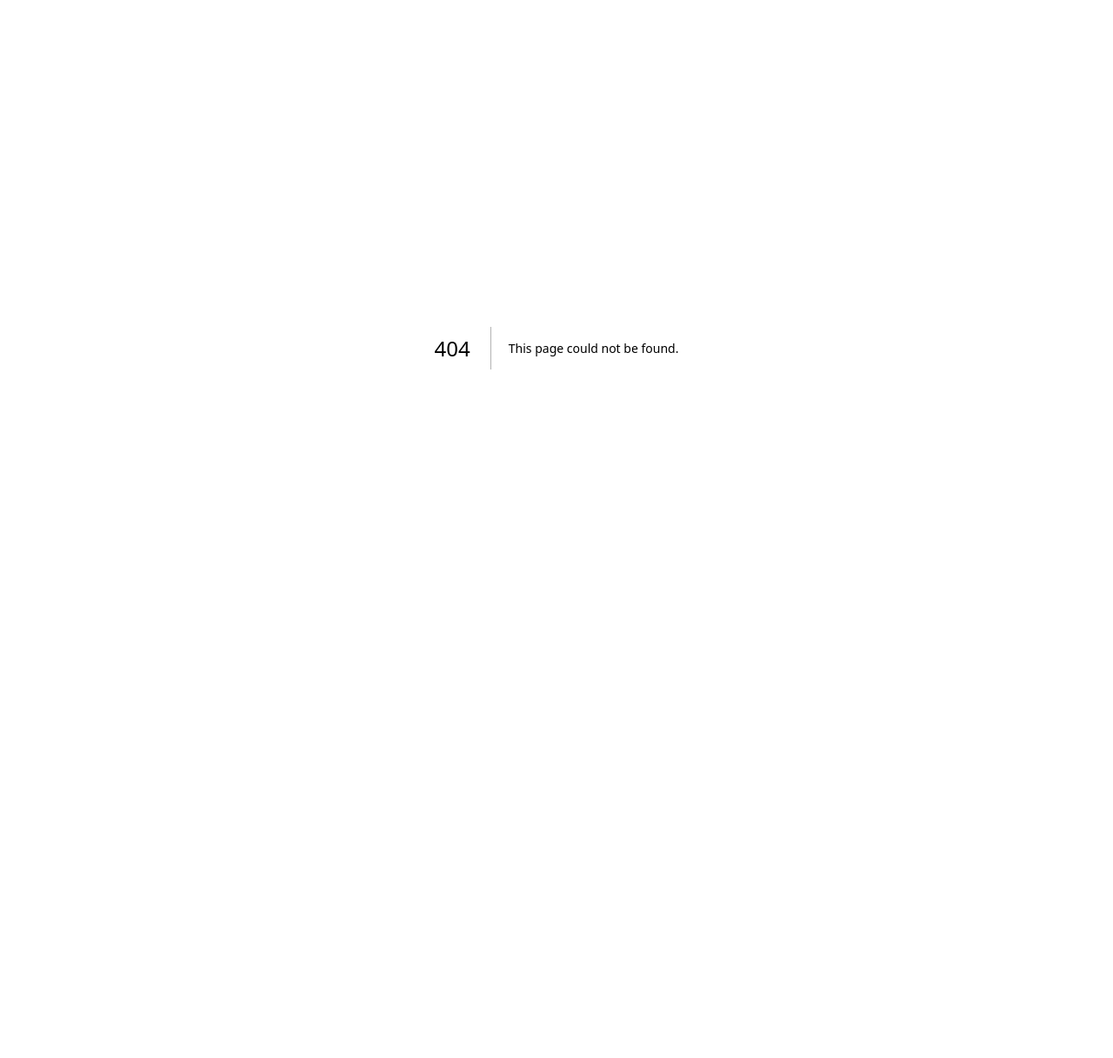
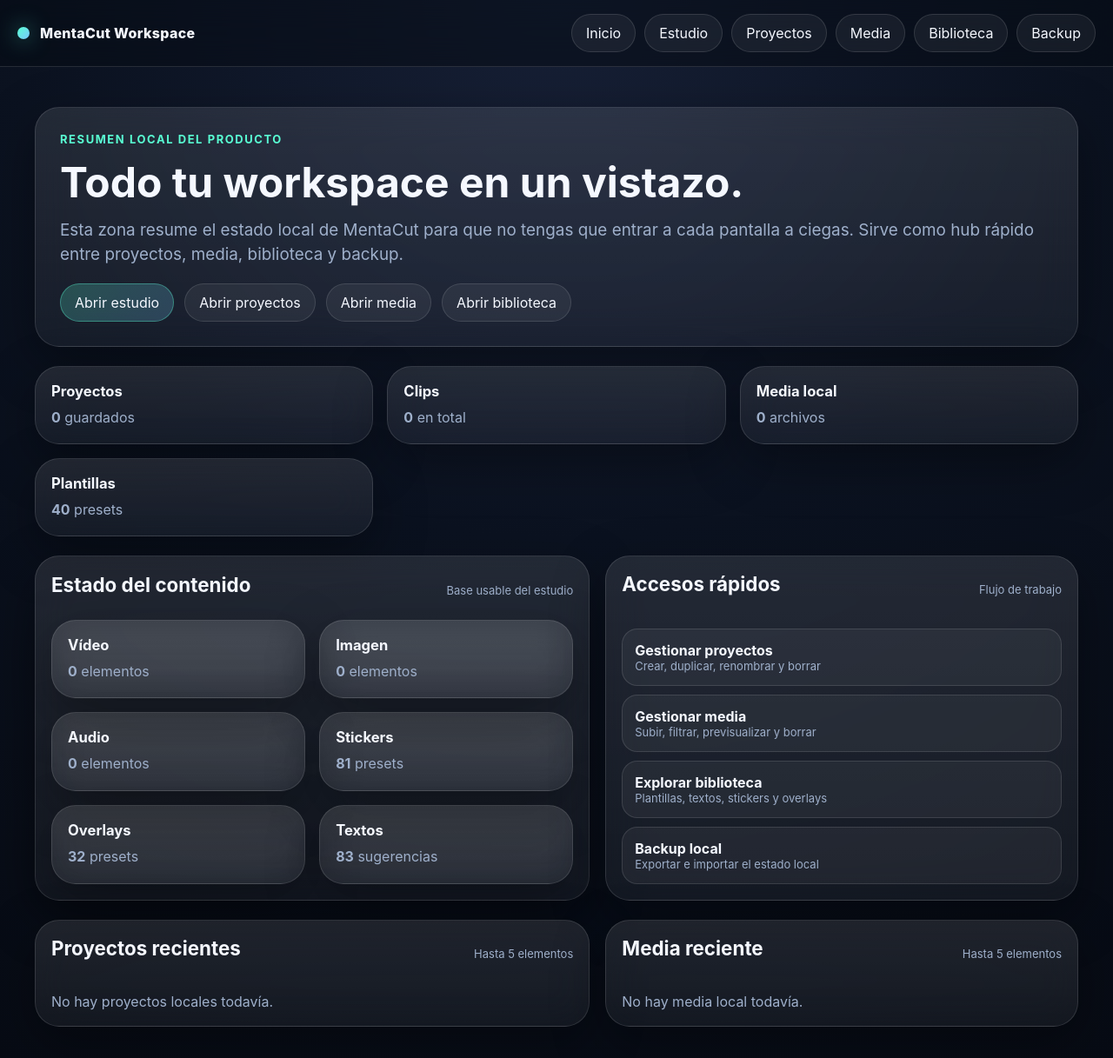
Before and after one commit to alain7224/MentaCut, a Next.js app: page /studio/workspace in a window 1280 px wide. Before the commit this address had no page. Shown: the whole page at 87% size. Before the commit the page ends 800 px from the top, so only its background shows below. Built offline with nearby package versions, Linux system fonts and the light colour scheme.

Commit message:
feat: add workspace overview route with local metrics

```diff
--- /dev/null
+++ b/app/studio/workspace/page.tsx
@@ -0,0 +1,156 @@
+'use client'
+
+import Link from 'next/link'
+import { useEffect, useMemo, useState } from 'react'
+import { readLocalProjects, type LocalProject } from '@/lib/local-store'
+import { listLocalMedia, type LocalMediaRecord } from '@/lib/local-media'
+import { TEMPLATE_PRESETS } from '@/lib/template-presets'
+import { STICKER_PRESETS, TEXT_PRESET_SUGGESTIONS } from '@/lib/overlay-presets'
+import { GRAPHIC_OVERLAY_PRESETS } from '@/lib/graphic-overlay-presets'
+
+export default function StudioWorkspacePage() {
+  const [projects, setProjects] = useState<LocalProject[]>([])
+  const [media, setMedia] = useState<LocalMediaRecord[]>([])
+
+  useEffect(() => {
+    setProjects(readLocalProjects())
+    void listLocalMedia().then(setMedia).catch(() => setMedia([]))
+  }, [])
+
+  const stats = useMemo(() => {
+    const clips = projects.reduce((sum, project) => sum + project.clips.length, 0)
+    const video = media.filter((item) => item.kind === 'video').length
+    const image = media.filter((item) => item.kind === 'image').length
+    const audio = media.filter((item) => item.kind === 'audio').length
+    return {
+      projects: projects.length,
+      clips,
+      media: media.length,
+      video,
+      image,
+      audio,
+      templates: TEMPLATE_PRESETS.length,
+      stickers: STICKER_PRESETS.length,
+      overlays: GRAPHIC_OVERLAY_PRESETS.length,
+      texts: TEXT_PRESET_SUGGESTIONS.length,
+    }
+  }, [projects, media])
+
+  const recentProjects = useMemo(() => [...projects].sort((a, b) => b.updatedAt.localeCompare(a.updatedAt)).slice(0, 5), [projects])
+  const recentMedia = useMemo(() => [...media].sort((a, b) => b.createdAt.localeCompare(a.createdAt)).slice(0, 5), [media])
+
+  return (
+    <div className="page-shell">
+      <header className="topbar">
+        <div className="brand">
+          <span className="brand-dot" />
+          <span>MentaCut Workspace</span>
+        </div>
+        <nav className="nav">
+          <Link href="/" className="nav-link">Inicio</Link>
+          <Link href="/studio" className="nav-link">Estudio</Link>
+          <Link href="/studio/projects" className="nav-link">Proyectos</Link>
+          <Link href="/studio/media" className="nav-link">Media</Link>
+          <Link href="/studio/library" className="nav-link">Biblioteca</Link>
+          <Link href="/studio/backup" className="nav-link">Backup</Link>
+        </nav>
+      </header>
+
+      <main className="main">
+        <section className="section">
+          <div className="panel hero-copy">
+            <span className="eyebrow">Resumen local del producto</span>
+            <h1 className="title" style={{ fontSize: 'clamp(1.8rem, 4vw, 3rem)' }}>Todo tu workspace en un vistazo.</h1>
+            <p className="sub">
+              Esta zona resume el estado local de MentaCut para que no tengas que entrar a cada pantalla a ciegas.
+              Sirve como hub rápido entre proyectos, media, biblioteca y backup.
+            </p>
+            <div className="action-row">
+              <Link href="/studio" className="btn btn-primary">Abrir estudio</Link>
+              <Link href="/studio/projects" className="btn">Abrir proyectos</Link>
+              <Link href="/studio/media" className="btn">Abrir media</Link>
+              <Link href="/studio/library" className="btn">Abrir biblioteca</Link>
+            </div>
+          </div>
+        </section>
+
+        <section className="section">
+          <div className="cards">
+            <article className="panel card"><h3>Proyectos</h3><p><strong>{stats.projects}</strong> guardados</p></article>
+            <article className="panel card"><h3>Clips</h3><p><strong>{stats.clips}</strong> en total</p></article>
+            <article className="panel card"><h3>Media local</h3><p><strong>{stats.media}</strong> archivos</p></article>
+            <article className="panel card"><h3>Plantillas</h3><p><strong>{stats.templates}</strong> presets</p></article>
+          </div>
+        </section>
+
+        <section className="section">
+          <div className="studio-grid-2">
+            <div className="panel timeline">
+              <div className="row-head">
+                <h2 className="section-title">Estado del contenido</h2>
+                <div className="timeline-label">Base usable del estudio</div>
+              </div>
+              <div className="cards" style={{ gridTemplateColumns: 'repeat(2, minmax(0, 1fr))' }}>
+                <article className="panel card"><h3>Vídeo</h3><p><strong>{stats.video}</strong> elementos</p></article>
+                <article className="panel card"><h3>Imagen</h3><p><strong>{stats.image}</strong> elementos</p></article>
+                <article className="panel card"><h3>Audio</h3><p><strong>{stats.audio}</strong> elementos</p></article>
+                <article className="panel card"><h3>Stickers</h3><p><strong>{stats.stickers}</strong> presets</p></article>
+                <article className="panel card"><h3>Overlays</h3><p><strong>{stats.overlays}</strong> presets</p></article>
+                <article className="panel card"><h3>Textos</h3><p><strong>{stats.texts}</strong> sugerencias</p></article>
+              </div>
+            </div>
+
+            <div className="panel timeline">
+              <div className="row-head">
+                <h2 className="section-title">Accesos rápidos</h2>
+                <div className="timeline-label">Flujo de trabajo</div>
+              </div>
+              <div className="project-list">
+                <Link href="/studio/projects" className="project-item"><strong>Gestionar proyectos</strong><div className="timeline-label">Crear, duplicar, renombrar y borrar</div></Link>
+                <Link href="/studio/media" className="project-item"><strong>Gestionar media</strong><div className="timeline-label">Subir, filtrar, previsualizar y borrar</div></Link>
+                <Link href="/studio/library" className="project-item"><strong>Explorar biblioteca</strong><div className="timeline-label">Plantillas, textos, stickers y overlays</div></Link>
+                <Link href="/studio/backup" className="project-item"><strong>Backup local</strong><div className="timeline-label">Exportar e importar el estado local</div></Link>
+              </div>
+            </div>
+          </div>
+        </section>
+
+        <section className="section">
+          <div className="studio-grid-2">
+            <div className="panel timeline">
+              <div className="row-head">
+                <h2 className="section-title">Proyectos recientes</h2>
+                <div className="timeline-label">Hasta 5 elementos</div>
+              </div>
+              <div className="project-list">
+                {recentProjects.length === 0 ? <div className="empty">No hay proyectos locales todavía.</div> : null}
+                {recentProjects.map((project) => (
+                  <div key={project.id} className="project-item">
+                    <strong>{project.name}</strong>
+                    <div className="timeline-label">{project.format} · {project.clips.length} clips · {new Date(project.updatedAt).toLocaleString()}</div>
+                  </div>
+                ))}
+              </div>
+            </div>
+
+            <div className="panel timeline">
+              <div className="row-head">
+                <h2 className="section-title">Media reciente</h2>
+                <div className="timeline-label">Hasta 5 elementos</div>
+              </div>
+              <div className="project-list">
+                {recentMedia.length === 0 ? <div className="empty">No hay media local todavía.</div> : null}
+                {recentMedia.map((item) => (
+                  <div key={item.id} className="project-item">
+                    <strong>{item.name}</strong>
+                    <div className="timeline-label">{item.kind} · {item.duration ? `${item.duration.toFixed(1)}s` : `${Math.round(item.size / 1024)} KB`} · {new Date(item.createdAt).toLocaleString()}</div>
+                  </div>
+                ))}
+              </div>
+            </div>
+          </div>
+        </section>
+      </main>
+    </div>
+  )
+}
```
